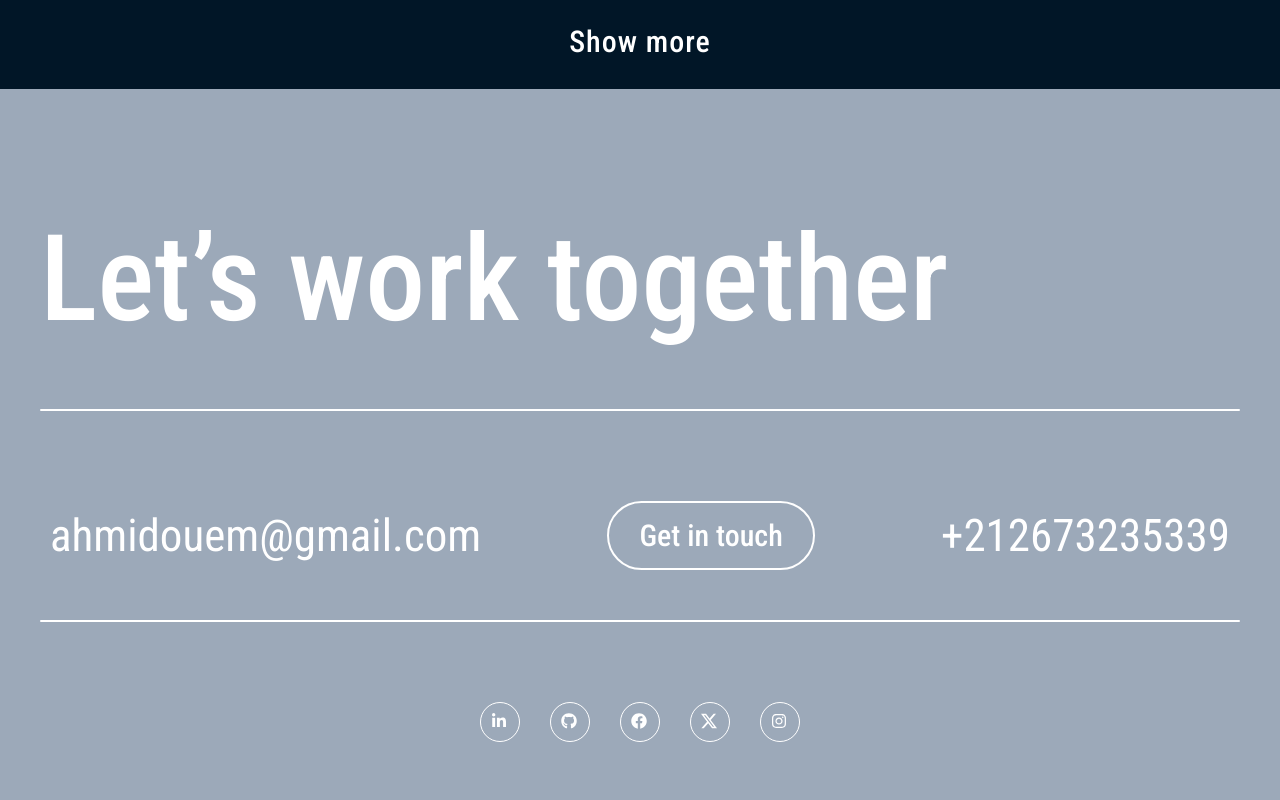
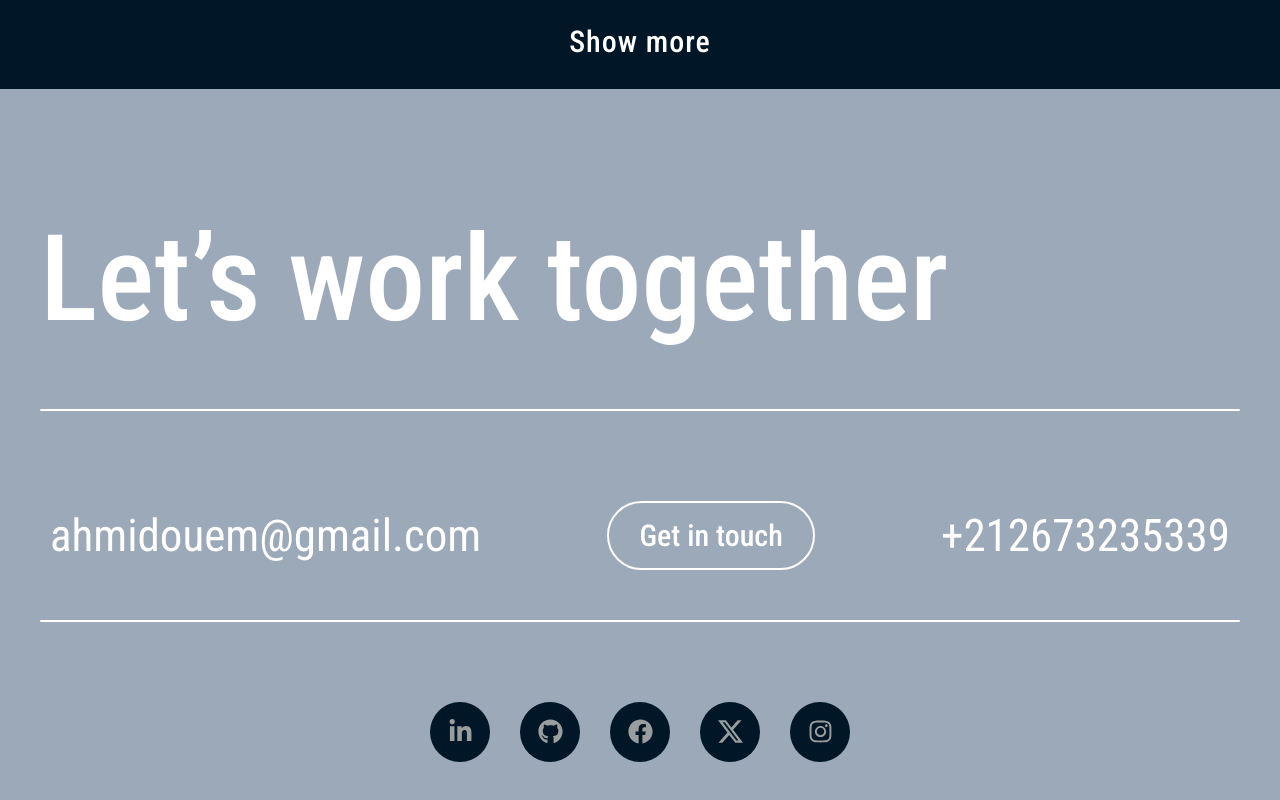
Before and after one commit to ahmidou09/MyPortfolio, a React (Vite) app: page / in a window 1280 px wide. Shown: the part 2850-3650 px from the top of the page. Built offline with nearby package versions, Linux system fonts and the light colour scheme.

Commit message:
Changed BoxSocial from a div to a ul and Modified styling for SocialItem to make it more consistent.

```diff
--- a/src/features/footer/SocialLinks.jsx
+++ b/src/features/footer/SocialLinks.jsx
@@ -71,7 +71,7 @@ function SocialLinks({ style }) {
   );
 }
 
-const BoxSocial = styled.div`
+const BoxSocial = styled.ul`
   display: flex;
   align-items: center;
   justify-content: center;
@@ -79,12 +79,52 @@ const BoxSocial = styled.div`
   padding: 4rem;
 `;
 
-const SocialItem = styled.div`
-  border: 1px solid var(--color-white);
-  padding: 1rem;
-  border-radius: 50%;
-  width: 4rem;
-  height: 4rem;
+const SocialItem = styled.li`
+  list-style: none;
+
+  a {
+    position: relative;
+    display: block;
+    width: 6rem;
+    height: 6rem;
+    text-align: center;
+    line-height: 6.3rem;
+    background: var(--color-primary-3);
+    border-radius: 50%;
+    font-size: 3rem;
+    color: var(--color-grey-0);
+    transition: 0.5s;
+  }
+
+  a::before {
+    content: "";
+    position: absolute;
+    top: 0;
+    left: 0;
+    width: 100%;
+    height: 100%;
+    border-radius: 50%;
+    background: var(--color-button-p-3);
+    transition: 0.5s;
+    transform: scale(0.9);
+    z-index: -1;
+  }
+
+  a:hover::before {
+    transform: scale(1.1);
+    box-shadow: 0 0 1.5rem var(--color-button-p-3);
+  }
+
+  a:hover {
+    color: var(--color-button-p-3);
+    box-shadow: 0 0 0.5rem var(--color-button-p-3);
+    text-shadow: 0 0 0.5rem var(--color-button-p-3);
+  }
+
+  svg {
+    width: 2.5rem;
+    height: 2.5rem;
+  }
 `;
 
 export default SocialLinks;
```
